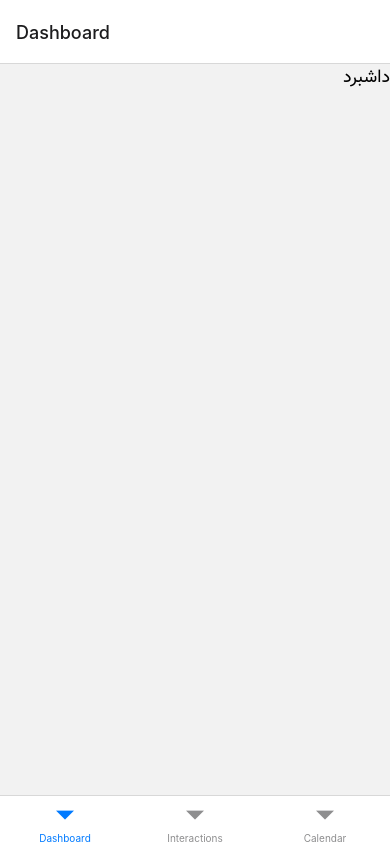
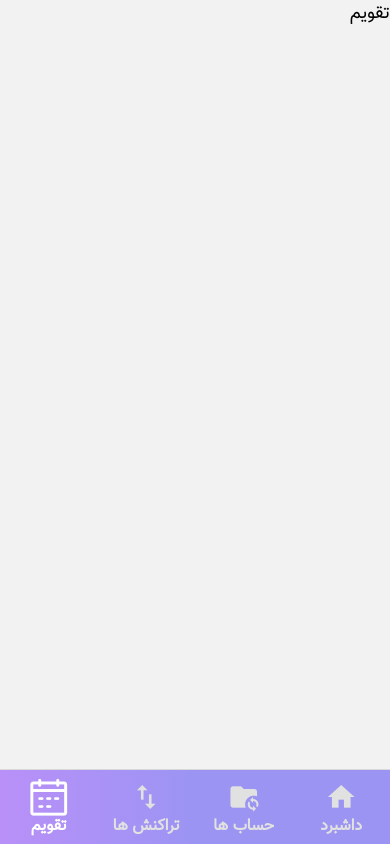
Before and after one commit to Hayoooola/Shalil, a React Native app: screen / in a window 390 px wide. Built offline with nearby package versions, Linux system fonts and the light colour scheme.

Commit message:
add navigator

```diff
--- a/App.tsx
+++ b/App.tsx
@@ -1,14 +1,11 @@
-import { NavigationContainer } from '@react-navigation/native';
-import { createBottomTabNavigator } from '@react-navigation/bottom-tabs';
 import { useFonts } from 'expo-font';
 import i18next from "i18next";
 import { initReactI18next } from 'react-i18next';
+import 'intl-pluralrules';
 
-import DashboardScreen from './screens/Dashboard';
-import InteractionsScreen from './screens/Interactions';
-import CalendarScreen from './screens/Calendar';
 import MainLoading from './components/Loading';
 import fa from "./assets/locale/fa.json";
+import MainNavigator from './components/Navigator';
 
 // Config i18n to support multi-lang
 i18next
@@ -23,8 +20,6 @@ i18next
 
 
 export default function App() {
-  const Tab = createBottomTabNavigator();
-
   const [fontsLoaded] = useFonts({
     'vazir': require('./assets/fonts/Vazir.ttf'),
   });
@@ -32,13 +27,7 @@ export default function App() {
   return (
     <>
       {fontsLoaded ? (
-        <NavigationContainer>
-          <Tab.Navigator>
-            <Tab.Screen name="Dashboard" component={DashboardScreen} />
-            <Tab.Screen name="Interactions" component={InteractionsScreen} />
-            <Tab.Screen name="Calendar" component={CalendarScreen} />
-          </Tab.Navigator>
-        </NavigationContainer>
+        <MainNavigator />
       ) : (
         <MainLoading />
       )}
--- a/assets/locale/fa.json
+++ b/assets/locale/fa.json
@@ -2,5 +2,7 @@
     "dashboard": "داشبرد",
     "interaction": "تراکنش",
     "interactions": "تراکنش ها",
+    "account": "حساب",
+    "accounts": "حساب ها",
     "calendar": "تقویم"
 }
--- /dev/null
+++ b/components/Navigator/index.tsx
@@ -0,0 +1,88 @@
+import { NavigationContainer } from '@react-navigation/native';
+import { createBottomTabNavigator } from '@react-navigation/bottom-tabs';
+import { useTranslation } from 'react-i18next';
+import 'intl-pluralrules';
+import { MaterialCommunityIcons } from '@expo/vector-icons';
+import { AntDesign } from '@expo/vector-icons';
+import { LinearGradient } from 'expo-linear-gradient';
+
+import DashboardScreen from '../../screens/Dashboard';
+import InteractionsScreen from '../../screens/Interactions';
+import CalendarScreen from '../../screens/Calendar';
+import AccountsScreen from '../../screens/Accounts';
+import VARIABLES from '../../enums/variables';
+
+
+const MainNavigator = () => {
+    const Tab = createBottomTabNavigator();
+    const { t } = useTranslation();
+
+    return (
+        <NavigationContainer>
+            <Tab.Navigator
+                screenOptions={{
+                    tabBarStyle: {
+                        height: 75,
+                    },
+                    tabBarLabelStyle: {
+                        fontFamily: "vazir",
+                        fontSize: 16,
+                        fontWeight: "600",
+                        paddingBottom: 5,
+                        marginTop: -10
+                    },
+                    tabBarActiveTintColor: "#fff",
+                    tabBarInactiveTintColor: VARIABLES.GRAY_COLOR_LIGHT,
+                    headerShown: false,
+                    tabBarBackground: () => (
+                        <LinearGradient
+                            colors={[VARIABLES.PINK_COLOR, VARIABLES.PRIMARY_COLOR_DARK]}
+                            style={{ flex: 1 }}
+                            locations={[0, 0.5]}
+                            start={{ x: 0.1, y: 0.5 }}
+                            end={{ x: 1, y: 0.5 }}
+                        />
+                    )
+                }}
+            >
+                <Tab.Screen
+                    name={t("calendar")}
+                    component={CalendarScreen}
+                    options={{
+                        tabBarIcon: ({ focused }) => (
+                            <AntDesign name="calendar" size={focused ? 42 : 32} color={focused ? "#fff" : VARIABLES.GRAY_COLOR_LIGHT} />
+                        ),
+                    }}
+                />
+                <Tab.Screen
+                    name={t("interactions")}
+                    component={InteractionsScreen}
+                    options={{
+                        tabBarIcon: ({ focused }) => (
+                            <MaterialCommunityIcons name="swap-vertical" size={focused ? 42 : 32} color={focused ? "#fff" : VARIABLES.GRAY_COLOR_LIGHT} />
+                        )
+                    }}
+                />
+                <Tab.Screen
+                    name={t("accounts")}
+                    component={AccountsScreen}
+                    options={{
+                        tabBarIcon: ({ focused }) => (
+                            <MaterialCommunityIcons name="folder-sync" size={focused ? 42 : 32} color={focused ? "#fff" : VARIABLES.GRAY_COLOR_LIGHT} />
+                        )
+                    }}
+                />
+                <Tab.Screen
+                    name={t("dashboard")}
+                    component={DashboardScreen}
+                    options={{
+                        tabBarIcon: ({ focused }) => (
+                            <MaterialCommunityIcons name="home" size={focused ? 42 : 32} color={focused ? "#fff" : VARIABLES.GRAY_COLOR_LIGHT} />
+                        )
+                    }}
+                />
+            </Tab.Navigator>
+        </NavigationContainer>
+    );
+};
+export default MainNavigator;
--- /dev/null
+++ b/enums/variables.ts
@@ -0,0 +1,13 @@
+enum VARIABLES {
+    PRIMARY_COLOR = "#9EA3F4",
+    PRIMARY_COLOR_DARK = "#9B94F3",
+    PRIMARY_COLOR_LIGHT = "#B8BCFF",
+    SECONDARY_COLOR = "#85C9C9",
+    SECONDARY_COLOR_LIGHT = "#9EDCDC",
+    GRAY_COLOR = "#A6A6A6",
+    GRAY_COLOR_LIGHT = "#E1E1E1",
+    WHITE_COLOR = "#EDEFF6",
+    PINK_COLOR = "#B990F8"
+}
+
+export default VARIABLES;
--- a/package.json
+++ b/package.json
@@ -15,12 +15,15 @@
     "expo": "~50.0.17",
     "expo-status-bar": "~1.11.1",
     "i18next": "^23.11.3",
+    "intl-pluralrules": "^2.0.1",
     "react": "18.2.0",
     "react-i18next": "^14.1.1",
     "react-native": "0.73.6",
+    "react-native-linear-gradient": "^2.8.3",
     "react-native-safe-area-context": "4.8.2",
     "react-native-screens": "~3.29.0",
-    "typescript": "^5.3.0"
+    "typescript": "^5.3.0",
+    "expo-linear-gradient": "~12.7.2"
   },
   "devDependencies": {
     "@babel/core": "^7.20.0"
--- /dev/null
+++ b/screens/Accounts/index.tsx
@@ -0,0 +1,20 @@
+import { StyleSheet, View } from 'react-native';
+import { useTranslation } from 'react-i18next';
+
+import CustomText from '../../components/Text';
+
+
+const AccountsScreen = () => {
+    const { t } = useTranslation();
+
+    return (
+        <View>
+            <CustomText>
+                {t("accounts")}
+            </CustomText>
+        </View>
+    );
+};
+export default AccountsScreen;
+
+const styles = StyleSheet.create({});
```
Also changed, not shown: 1 other file (tests, documents, lock files or other folders).
